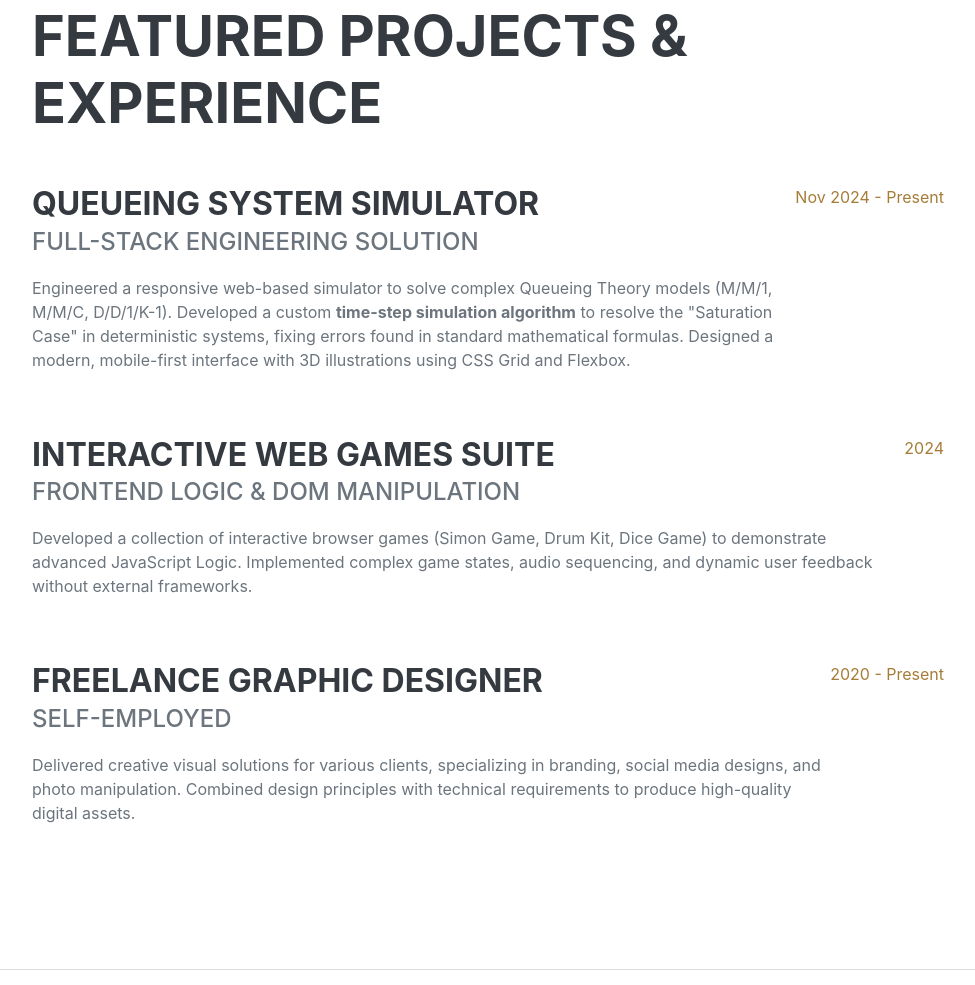
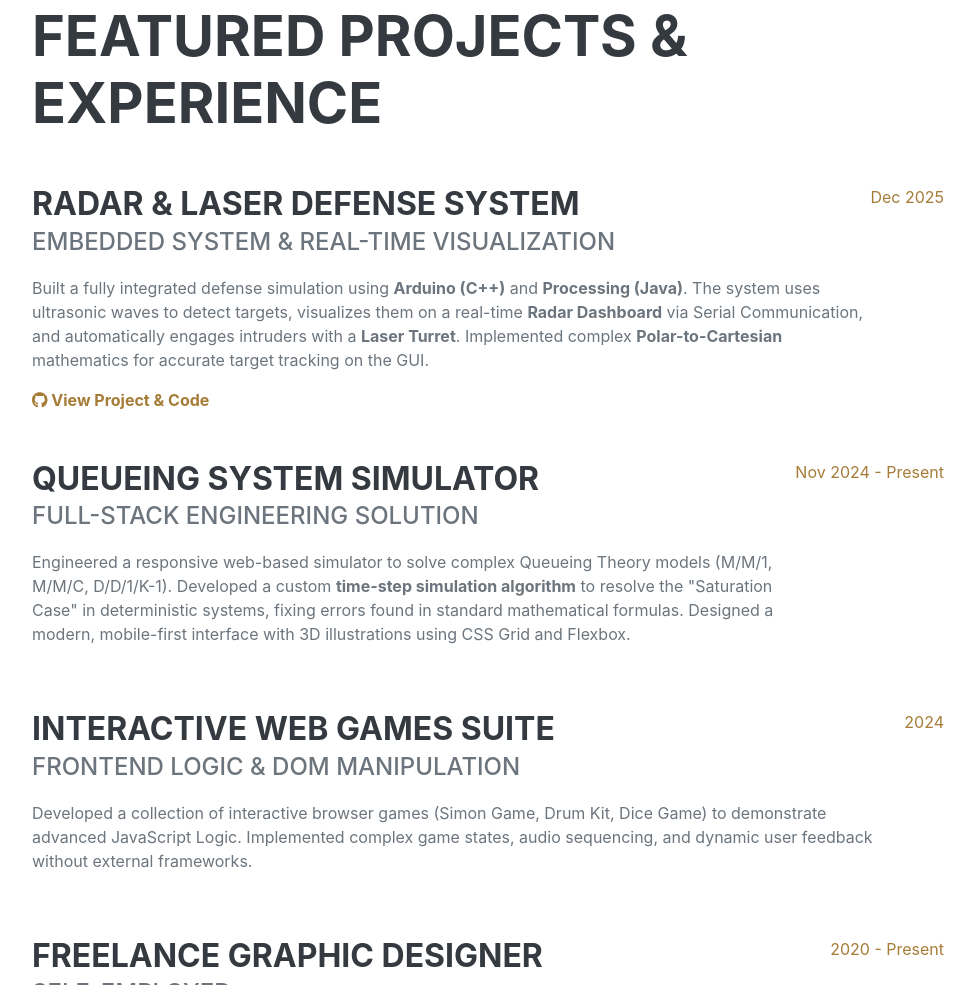
Before and after one commit to Omar-eng-sys/Resume, a plain HTML site: page index.html in a window 1280 px wide. Shown: the part 878-1863 px from the top of the page, without its empty margins (288-1263 px from the left). Drawn offline with nearby package versions, Linux system fonts and the light colour scheme; a web font is replaced by a local one.

Commit message:
Add Radar & Laser Defense System project details
Added project details for Radar & Laser Defense System including description, technologies used, and project link.

```diff
--- a/index.html
+++ b/index.html
@@ -85,6 +85,21 @@
                 <div class="resume-section-content">
                     <h2 class="mb-5">Featured Projects & Experience</h2>
 
+                    <div class="d-flex flex-column flex-md-row justify-content-between mb-5">
+                        <div class="flex-grow-1">
+                            <h3 class="mb-0">Radar & Laser Defense System</h3>
+                            <div class="subheading mb-3">Embedded System & Real-Time Visualization</div>
+                            <p>
+                                Built a fully integrated defense simulation using <strong>Arduino (C++)</strong> and <strong>Processing (Java)</strong>.
+                                The system uses ultrasonic waves to detect targets, visualizes them on a real-time <strong>Radar Dashboard</strong> via Serial Communication, and automatically engages intruders with a <strong>Laser Turret</strong>.
+                                Implemented complex <strong>Polar-to-Cartesian</strong> mathematics for accurate target tracking on the GUI.
+                            </p>
+                            <a href="https://github.com/Omar-eng-sys/Smart_Radar_System.git" target="_blank" class="text-primary" style="text-decoration: none; font-weight: bold;">
+                                <i class="fab fa-github"></i> View Project & Code
+                            </a>
+                        </div>
+                        <div class="flex-shrink-0"><span class="text-primary">Dec 2025</span></div>
+                    </div>
                     <div class="d-flex flex-column flex-md-row justify-content-between mb-5">
                         <div class="flex-grow-1">
                             <h3 class="mb-0">Queueing System Simulator</h3>
```
